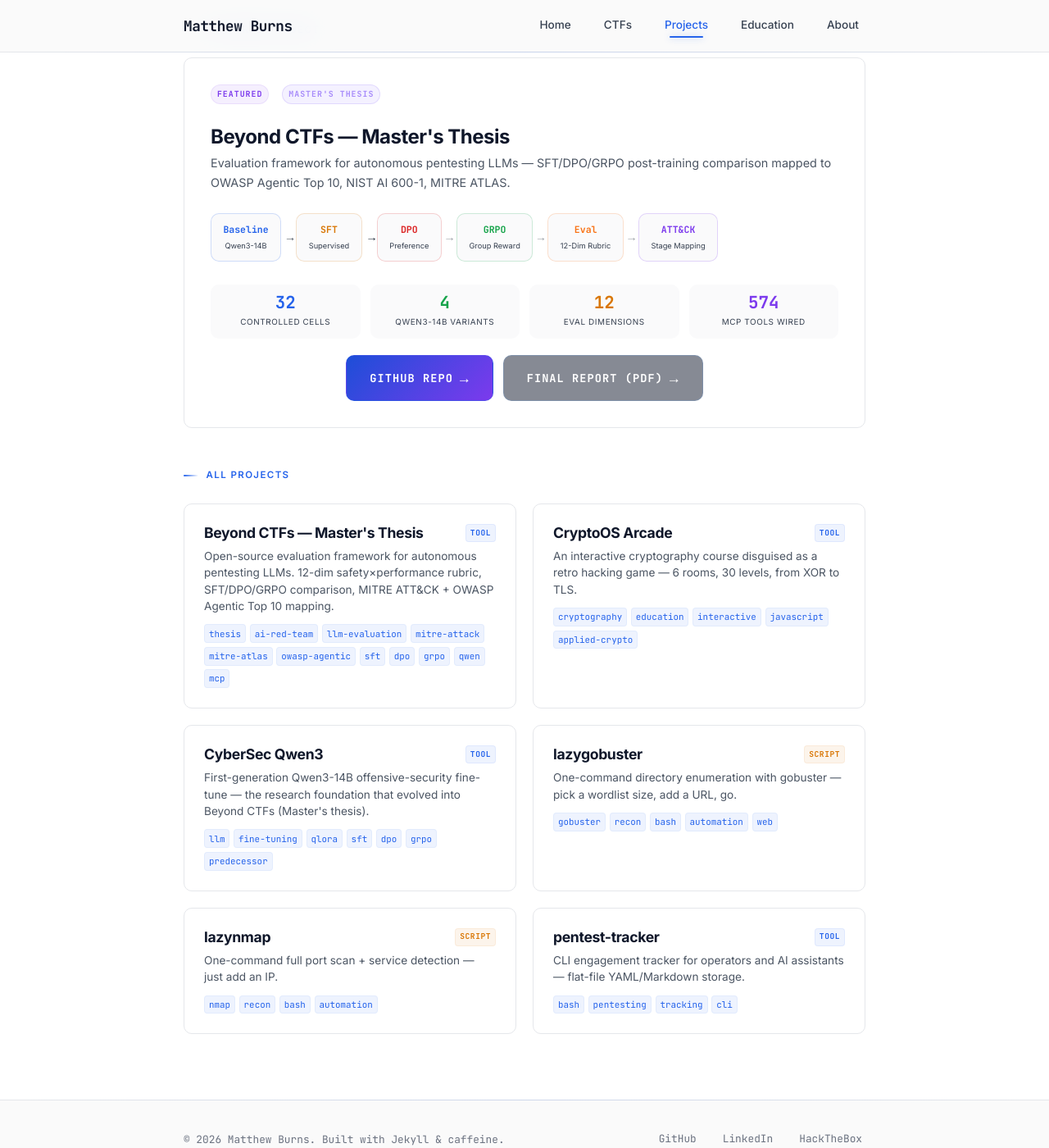
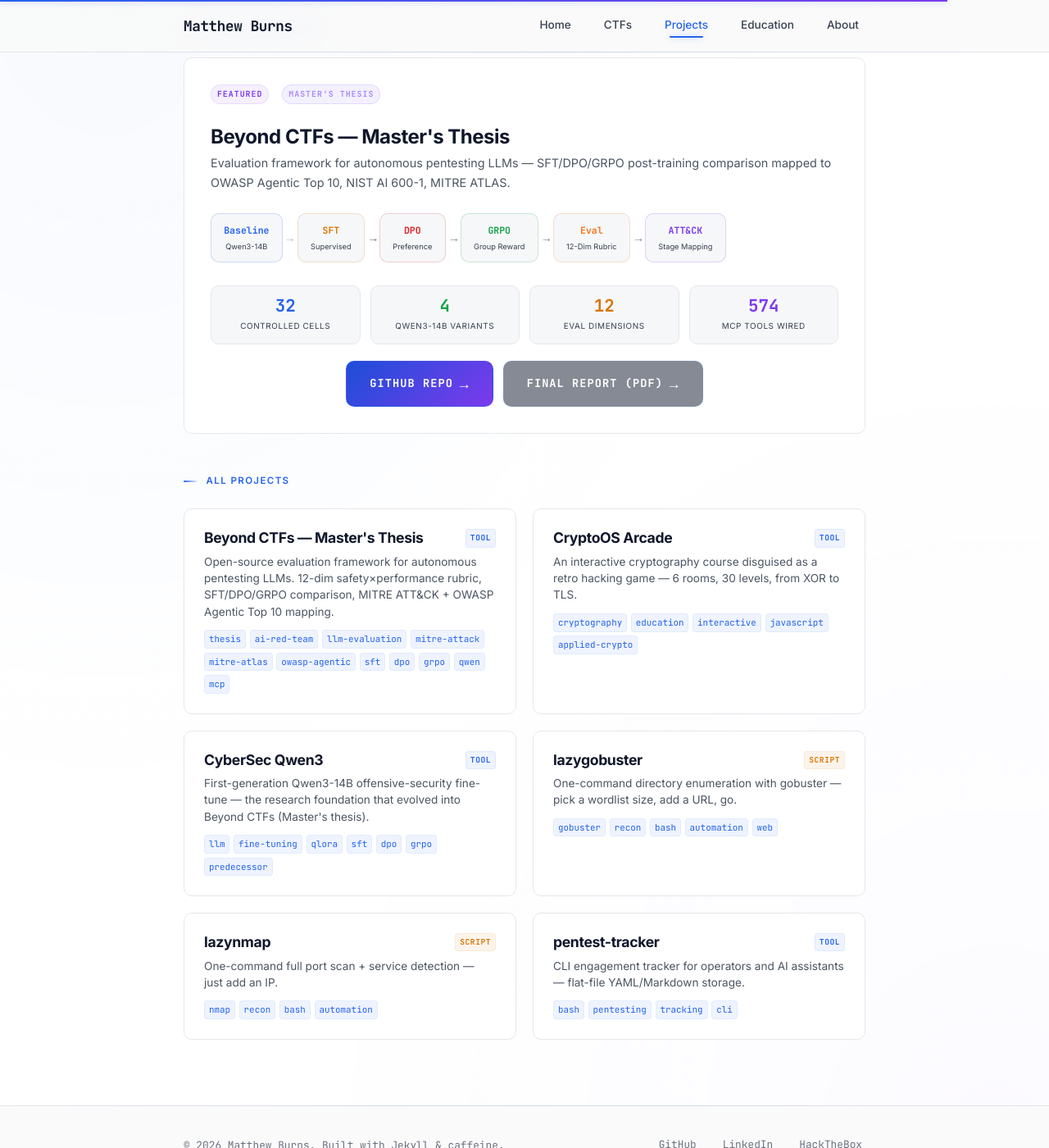
Before and after one commit to mburns00/mburns00.github.io, a Jekyll site: the page built from pages/tools.html, in a window 1280 px wide and 1400 px high, scrolled down 409 px. Shown: the whole window at 82% size. Built offline with Jekyll 4.4.1, drawn with Linux system fonts in a browser that asks for light colours; some web fonts are replaced.

Commit message:
site enhancements: fix invisible fp-metric/room-node bgs, light writeup tools-used, scroll progress bar, faint body backdrop wash

```diff
--- a/_layouts/default.html
+++ b/_layouts/default.html
@@ -5,11 +5,28 @@
 </head>
 <body>
   <a href="#main-content" class="skip-link">Skip to content</a>
+  <div class="scroll-progress" id="scrollProgress"></div>
   {% include header.html %}
   <main id="main-content" class="site-content">
     {{ content }}
   </main>
   {% include footer.html %}
   <script src="{{ '/assets/js/effects.js' | relative_url }}"></script>
+  <script>
+    // Scroll progress bar
+    (function() {
+      var bar = document.getElementById('scrollProgress');
+      if (!bar) return;
+      function update() {
+        var scrolled = window.scrollY;
+        var height = document.documentElement.scrollHeight - window.innerHeight;
+        var pct = height > 0 ? (scrolled / height) * 100 : 0;
+        bar.style.width = pct + '%';
+      }
+      window.addEventListener('scroll', update, { passive: true });
+      window.addEventListener('resize', update);
+      update();
+    })();
+  </script>
 </body>
 </html>
--- a/_sass/_tools-page.scss
+++ b/_sass/_tools-page.scss
@@ -194,14 +194,17 @@
 }
 
 .fp-metric {
-  background: rgba($border, 0.2);
+  background: $surface;
+  border: 1px solid $border;
   border-radius: 10px;
-  padding: 0.75rem;
+  padding: 0.85rem 0.75rem;
   text-align: center;
-  transition: all 300ms ease;
+  transition: all 250ms ease;
 
   &:hover {
-    background: rgba($border, 0.35);
+    background: #ffffff;
+    border-color: $card-border-hover;
+    box-shadow: $card-shadow;
     transform: translateY(-2px);
   }
 
@@ -451,15 +454,17 @@
 }
 
 .room-node {
-  background: rgba($border, 0.2);
-  border: 1px solid rgba($border, 0.3);
+  background: $surface;
+  border: 1px solid $border;
   border-radius: 10px;
-  padding: 0.6rem 0.9rem;
+  padding: 0.65rem 0.95rem;
   text-align: center;
-  transition: all 400ms ease;
+  transition: all 250ms ease;
 
   &:hover {
-    background: rgba($border, 0.35);
+    background: #ffffff;
+    border-color: $card-border-hover;
+    box-shadow: $card-shadow;
     transform: translateY(-2px);
   }
 
--- a/_sass/_writeup.scss
+++ b/_sass/_writeup.scss
@@ -32,15 +32,17 @@
 
 // TOC-style tools list
 .tools-used {
-  background: rgba(15, 23, 42, 0.35);
-  border: 1px solid rgba(96, 165, 250, 0.04);
+  background: $card-bg;
+  border: 1px solid $card-border;
   border-radius: 12px;
   padding: $spacing-lg;
   margin-bottom: $spacing-xl;
-  transition: all 400ms ease;
+  transition: all $transition-card;
+  box-shadow: $card-shadow;
 
   &:hover {
-    border-color: rgba(96, 165, 250, 0.1);
+    border-color: $card-border-hover;
+    box-shadow: $card-shadow-hover;
   }
 
   h3 {
@@ -96,14 +98,39 @@
     display: block;
     margin: $spacing-lg auto;
     border-radius: 12px;
-    border: 1px solid rgba(96, 165, 250, 0.08);
-    box-shadow: 0 8px 30px rgba(0, 0, 0, 0.3);
-    transition: all 400ms ease;
+    border: 1px solid $border;
+    box-shadow: 0 4px 16px rgba(15, 23, 42, 0.08);
+    transition: all 250ms ease;
 
     &:hover {
-      border-color: rgba(96, 165, 250, 0.15);
-      box-shadow: 0 12px 40px rgba(0, 0, 0, 0.4);
+      border-color: $card-border-hover;
+      box-shadow: 0 8px 24px rgba(15, 23, 42, 0.12);
       transform: scale(1.02);
     }
   }
 }
+
+// ─── Scroll progress bar (top of viewport) ───
+.scroll-progress {
+  position: fixed;
+  top: 0;
+  left: 0;
+  height: 2px;
+  width: 0;
+  background: linear-gradient(90deg, #2563eb 0%, #7c3aed 100%);
+  z-index: 999;
+  transition: width 50ms linear;
+  box-shadow: 0 0 8px rgba(37, 99, 235, 0.4);
+}
+
+// ─── Faint backdrop wash (gives the white some life) ───
+body::before {
+  content: "";
+  position: fixed;
+  inset: 0;
+  pointer-events: none;
+  z-index: -1;
+  background:
+    radial-gradient(ellipse at 10% 0%, rgba(37, 99, 235, 0.035), transparent 50%),
+    radial-gradient(ellipse at 95% 100%, rgba(124, 58, 237, 0.025), transparent 50%);
+}
```
